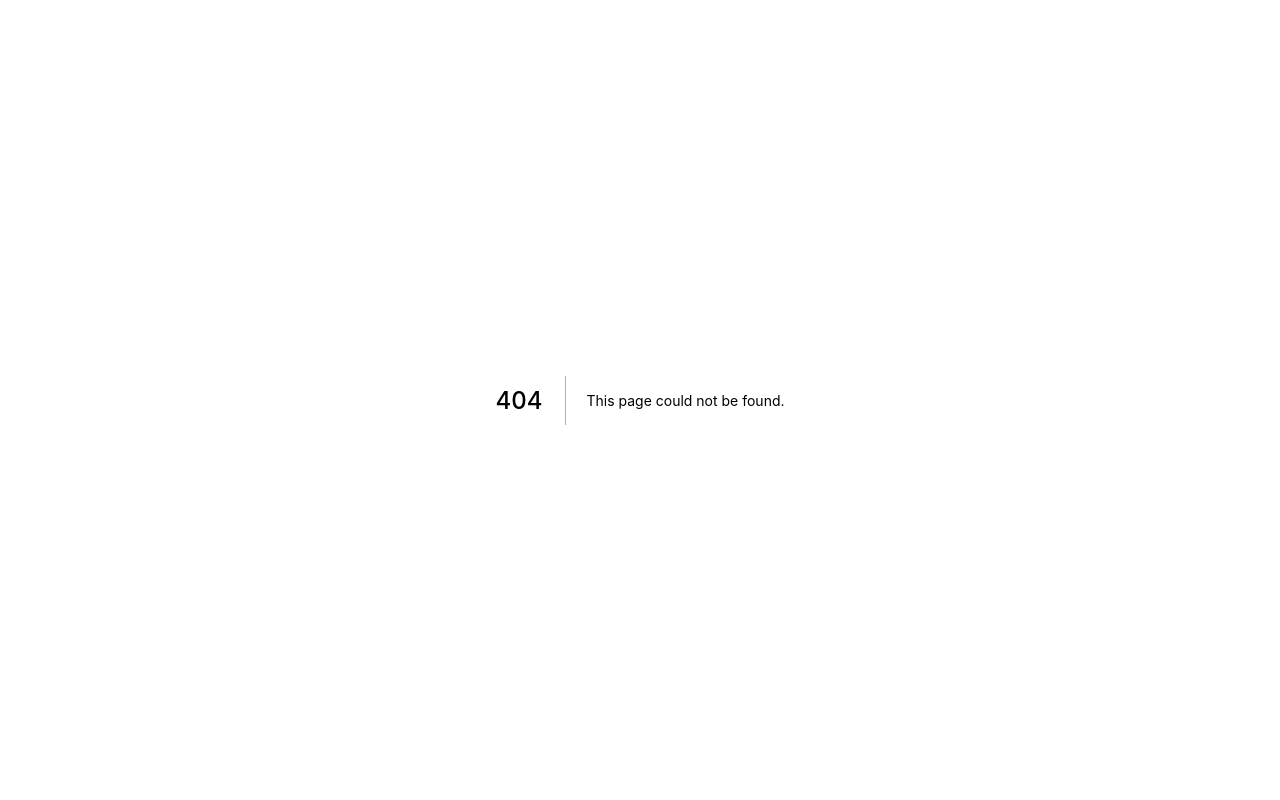
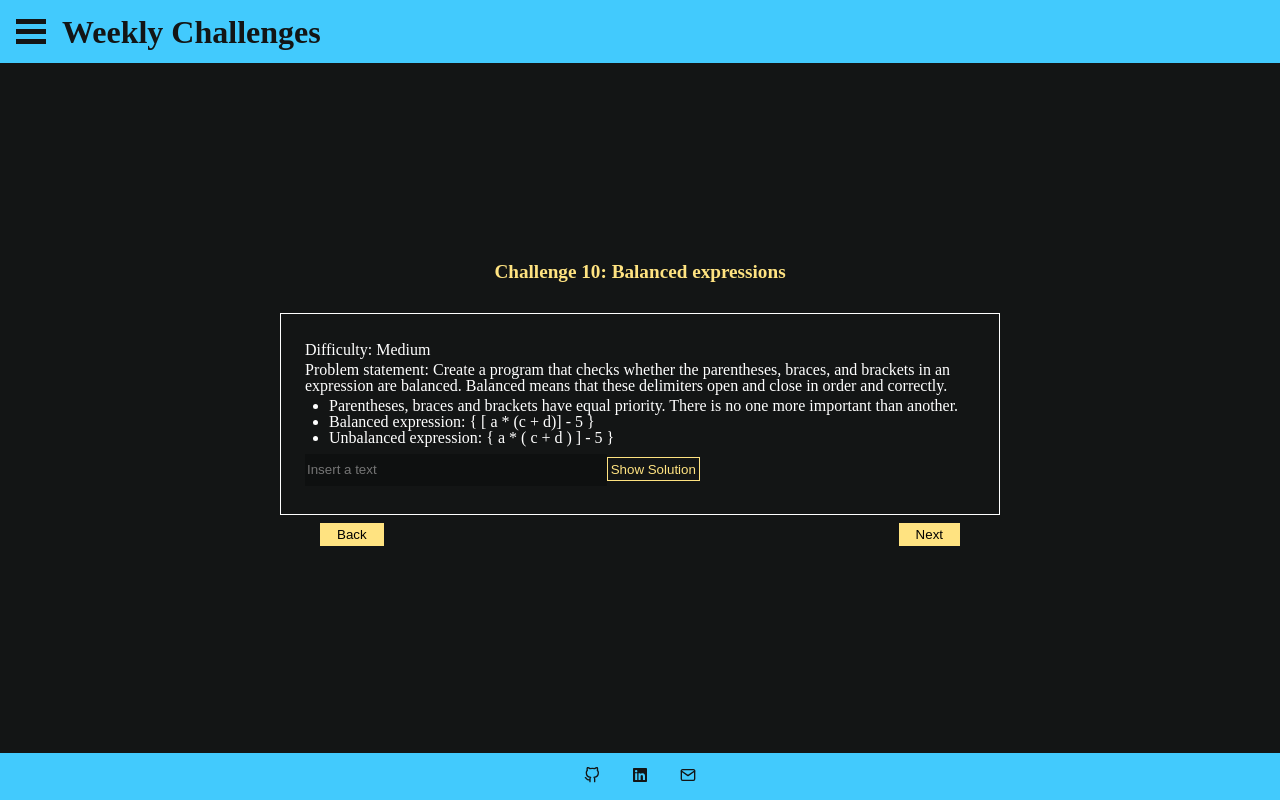
Before and after one commit to agusting19/Weekly-Challenges-v2, a Next.js app: page /Challenges/week10 in a window 1280 px wide. Before the commit this address had no page. Built offline with nearby package versions, Linux system fonts and the light colour scheme.

Commit message:
Week10 solved

```diff
--- /dev/null
+++ b/pages/Challenges/week10.jsx
@@ -0,0 +1,136 @@
+import { useState } from "react";
+import {
+  Layout,
+  ButtonSolution,
+  ButtonNextReturn,
+  Modal,
+} from "../../components";
+import styles from "../../styles/challenges.module.css";
+
+const Week10 = () => {
+  const [showModal, setShowModal] = useState();
+  const [input, setInput] = useState({
+    text: "",
+  });
+  const [message, setMessage] = useState("");
+
+  //The array will count the expression in the next order
+  // [ {, }, (, ), [, ] ]
+  const counterArray = [0, 0, 0, 0, 0, 0];
+
+  const onChange = (e) => {
+    setInput({ ...input, [e.target.name]: e.target.value });
+  };
+
+  const handleSubmit = () => {
+    const textInput = input.text;
+
+    if (
+      counterArray[0] == 0 &&
+      counterArray[1] == 0 &&
+      counterArray[2] == 0 &&
+      counterArray[3] == 0 &&
+      counterArray[4] == 0 &&
+      counterArray[5] == 0
+    ) {
+      return setMessage("The entered value is not an expression");
+    }
+
+    for (let i = 0; i < textInput.length; i++) {
+      switch (textInput.charAt(i)) {
+        case "{":
+          counterArray[0] += 1;
+          break;
+        case "}":
+          counterArray[1] += 1;
+          break;
+        case "(":
+          counterArray[2] += 1;
+          break;
+        case ")":
+          counterArray[3] += 1;
+          break;
+        case "[":
+          counterArray[4] += 1;
+          break;
+        case "]":
+          counterArray[5] += 1;
+          break;
+      }
+    }
+
+    if (
+      counterArray[0] != counterArray[1] ||
+      counterArray[2] != counterArray[3] ||
+      counterArray[4] != counterArray[5]
+    ) {
+      return setMessage("Unbalanced expression");
+    }
+
+    return setMessage("Balanced expression");
+  };
+
+  const changeModalState = () => {
+    setShowModal(!showModal);
+  };
+
+  return (
+    <Layout>
+      <div className={styles.container}>
+        <h2 className={styles.title}>Challenge 10: Balanced expressions</h2>
+        <div className={styles.statement}>
+          <p className={styles.statement__p}>Difficulty: Medium</p>
+          <p className={styles.statement__p}>
+            Problem statement: Create a program that checks whether the
+            parentheses, braces, and brackets in an expression are balanced.
+            Balanced means that these delimiters open and close in order and
+            correctly.
+          </p>
+          <ul className={styles.statement__ul}>
+            <li>
+              Parentheses, braces and brackets have equal priority. There is no
+              one more important than another.
+            </li>
+            <li>Balanced expression: {"{ [ a * (c + d)] - 5 }"}</li>
+            <li>Unbalanced expression: {"{ a * ( c + d ) ] - 5 }"}</li>
+          </ul>
+          <form
+            className={styles.form}
+            onSubmit={(event) => {
+              event.preventDefault();
+              handleSubmit();
+              changeModalState();
+            }}
+          >
+            <input
+              type="text"
+              name="text"
+              placeholder="Insert a text"
+              onChange={onChange}
+              className={styles.statement__form__input}
+            />
+            <ButtonSolution />
+          </form>
+        </div>
+        <div className={styles.buttons}>
+          <ButtonNextReturn link={"/Challenges/week09"} text={"Back"} />
+          <ButtonNextReturn link={"/"} text={"Next"} />
+        </div>
+        <Modal isOpen={showModal} closeModal={changeModalState}>
+          <div className={styles.modal__message}>{message}</div>
+        </Modal>
+      </div>
+    </Layout>
+  );
+};
+
+export default Week10;
+// * Reto #10
+// * EXPRESIONES EQUILIBRADAS
+// * Dificultad: MEDIA
+// *
+// * Enunciado: Crea un programa que comprueba si los paréntesis, llaves y corchetes de una expresión están equilibrados.
+// * - Equilibrado significa que estos delimitadores se abren y cieran en orden y de forma correcta.
+// * - Paréntesis, llaves y corchetes son igual de prioritarios. No hay uno más importante que otro.
+// * - Expresión balanceada: { [ a * ( c + d ) ] - 5 }
+// * - Expresión no balanceada: { a * ( c + d ) ] - 5 }
```
